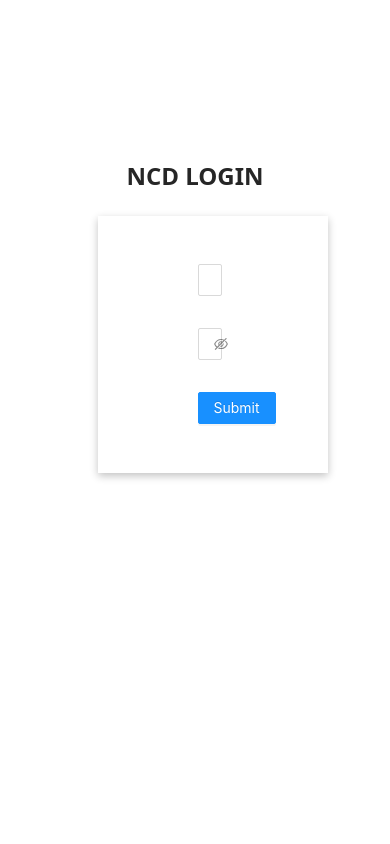
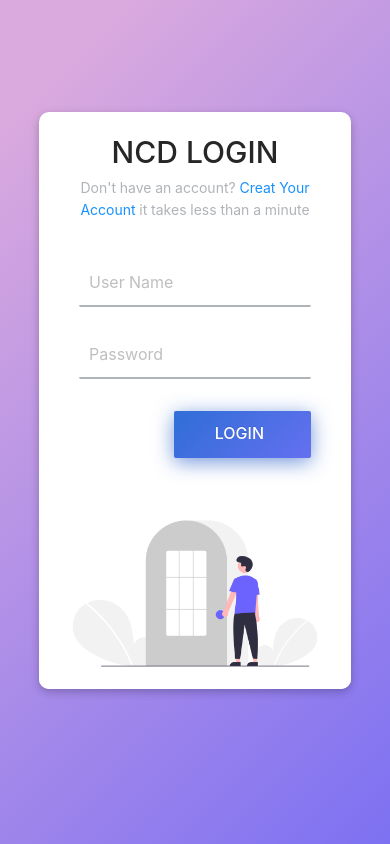
Before and after one commit to ajay2vj/antAdminPanel, a React (Create React App) app: page /login in a window 390 px wide. Built offline with nearby package versions, Linux system fonts and the light colour scheme.

Commit message:
login page design, logout added

```diff
--- a/package.json
+++ b/package.json
@@ -9,12 +9,14 @@
     "@testing-library/user-event": "^13.5.0",
     "antd": "^4.20.2",
     "axios": "^0.27.2",
+    "moment": "^2.29.3",
     "react": "^18.1.0",
     "react-dom": "^18.1.0",
     "react-query": "^3.38.1",
-    "react-router-dom": "^6.3.0",
+    "react-router-dom": "5.3.0",
     "react-scripts": "5.0.1",
     "react-toastify": "^9.0.1",
+    "styled-components": "^5.3.5",
     "web-vitals": "^2.1.4"
   },
   "scripts": {
--- a/src/App.js
+++ b/src/App.js
@@ -1,30 +1,41 @@
-import { Col, Row } from 'antd';
+// import { Col, Row } from 'antd';
 import Login from './components/login';
 import useToken from './hooks/useToken';
-import { BrowserRouter as Router, Routes, Route} from "react-router-dom";
+import { BrowserRouter as Router, Switch, Route, Redirect } from "react-router-dom";
 import Home from './pages';
 function App() {
   const { token, setToken } = useToken();
 
-  if(!token) {
-    return <Row className='py-40'>
-      <Col span={24} className='text-center pb-6'>
-        <span className='text-2xl text-center font-sans font-semibold'>
-          NCD LOGIN
-        </span>
-      </Col>
-      <Col span={12} offset={6}>
-        <Login setToken={setToken}/>
-      </Col>
-  </Row>
-  }
+  // if(!token) {
+  //   return <Row className='py-40'>
+  //     <Col span={24} className='text-center pb-6'>
+  //       <span className='text-2xl text-center font-sans font-semibold'>
+  //         NCD LOGIN
+  //       </span>
+  //     </Col>
+  //     <Col span={12} offset={6}>
+  //       <Login setToken={setToken}/>
+  //     </Col>
+  // </Row>
+  // }
+  const routeToRedirect = !token ? '/login' : '/admin';
+
   return (
     <>
-      <Home />
       <Router>
-        <Routes>
-          <Route path="/admin" element={<Home />} />
-        </Routes>
+        <Switch>
+          <Route path="/admin" component={Home} />
+          <Route path="/login" render={(props) =>
+            <div className='py-28'>
+              <Login {...props} setToken={setToken}/>
+            </div>
+          } />
+        </Switch>
+        <Redirect
+          to={
+            routeToRedirect
+          }
+        />
       </Router>
     </>
 
--- /dev/null
+++ b/src/components/Loader/index.js
@@ -0,0 +1,101 @@
+import React from 'react';
+import styled from 'styled-components';
+
+export default function Loader(props) {
+  return (
+    <Container {...props} className={`flex items-center justify-center ${props.className}`}>
+      <div className="loader"></div>
+    </Container>
+  );
+}
+export function LoaderSmall(props) {
+  return (
+    <Container {...props} className={`flex items-center justify-center ${props.className}`}>
+      <div className="loaderSmall"></div>
+    </Container>
+  );
+}
+
+export function LoaderFull() {
+  return (
+    <Container
+      className="flex items-center justify-center"
+      style={{ minHeight: '80vh' }}
+    >
+      <div className="loader"></div>
+    </Container>
+  );
+}
+
+export function LoaderBtn() {
+  return (
+    <ButtonContainer className="flex items-center justify-center">
+      <div className="loader"></div>
+    </ButtonContainer>
+  );
+}
+
+export function LoaderBtnSecondary() {
+  return (
+    <ButtonSecondary className="flex items-center justify-center">
+      <div className="loader"></div>
+    </ButtonSecondary>
+  );
+}
+
+const Container = styled.div`
+  .loader {
+    border: 3px solid #555;
+    border-radius: 50%;
+    border-top: 3px solid transparent;
+    width: 35px;
+    height: 35px;
+    -webkit-animation: spin 1.2s linear infinite;
+    animation: spin 1.2s linear infinite;
+  }
+  .loaderSmall {
+    border: 3px solid #555;
+    border-radius: 50%;
+    border-top: 3px solid transparent;
+    width: 20px;
+    height: 20px;
+    -webkit-animation: spin 1.2s linear infinite;
+    animation: spin 1.2s linear infinite;
+  }
+
+  @-webkit-keyframes spin {
+    0% {
+      -webkit-transform: rotate(0deg);
+    }
+    100% {
+      -webkit-transform: rotate(360deg);
+    }
+  }
+
+  @keyframes spin {
+    0% {
+      transform: rotate(0deg);
+    }
+    100% {
+      transform: rotate(360deg);
+    }
+  }
+`;
+
+const ButtonContainer = styled(Container)`
+  .loader {
+    width: 20px;
+    height: 20px;
+    border: 2px solid #fff;
+    border-top: 2px solid transparent;
+  }
+`;
+
+const ButtonSecondary = styled(Container)`
+  .loader {
+    width: 20px;
+    height: 20px;
+    border: 2px solid #A3A8C2;
+    border-top: 2px solid transparent;
+  }
+`;
--- a/src/components/login/index.js
+++ b/src/components/login/index.js
@@ -1,15 +1,10 @@
 import React, { useState } from 'react';
-import { Form, Input, Button } from 'antd';
+import { Input, Button } from 'antd';
 import PropTypes from 'prop-types';
 import './login.css'
-// import { useNavigate } from 'react-router-dom';
+import loginImg from '../../assets/img/login.png'
 
 export default function Login({ setToken }) {
-  // const history = useNavigate();
-
-  const onFinishFailed = (errorInfo) => {
-    // console.log('Failed:', errorInfo);
-  };
   const [username, setUserName] = useState();
   const [password, setPassword] = useState();
 
@@ -30,10 +25,47 @@ export default function Login({ setToken }) {
       password
     });
     setToken(token);
+    window.location.reload();
   }
 
   return (
-    <Form
+    <div>
+      <div className="box-form">
+
+        <div className="right">
+          <h2>NCD Login</h2>
+          <p>Don't have an account? <span>Creat Your Account</span> it takes less than a minute</p>
+          <div className="inputs">
+            <Input
+              type="text"
+              placeholder="User Name"
+              autoComplete='off'
+              onChange={e => setUserName(e.target.value)}
+            />
+            <br />
+            <Input
+              type="password"
+              placeholder="Password"
+              autoComplete='off'
+              onChange={e => setPassword(e.target.value)}
+            />
+          </div>
+          <div className='flex justify-end'>
+            <Button
+              type="primary"
+              htmlType="submit"
+              onClick={(e)=>handleSubmit(e)}
+            >
+              Login
+            </Button>
+          </div>
+        </div>
+        <div className="left">
+          <img src={loginImg} alt='login'/>
+        </div>
+      </div>
+
+    {/* <Form
       name="basic"
       labelCol={{ span: 8 }}
       wrapperCol={{ span: 16 }}
@@ -63,7 +95,8 @@ export default function Login({ setToken }) {
           Submit
         </Button>
       </Form.Item>
-    </Form>
+    </Form> */}
+    </div>
   );
 };
 Login.propTypes = {
--- a/src/components/login/login.css
+++ b/src/components/login/login.css
@@ -1,4 +1,117 @@
-.ant-form {
-  padding: 48px 130px 25px 100px;
+body {
+  background-image: linear-gradient(135deg, #daa9de 10%, #7d71f2 100%);
+}
+.box-form {
+  margin: 0 auto;
+  width: 80%;
+  background: #FFFFFF;
+  border-radius: 10px;
+  overflow: hidden;
+  display: flex;
+  flex: 1 1 100%;
+  align-items: stretch;
+  justify-content: space-between;
   box-shadow: rgba(0, 0, 0, 0.24) 0px 3px 8px;
 }
+@media (max-width: 980px) {
+  .box-form {
+    flex-flow: wrap;
+    text-align: center;
+    align-content: center;
+    align-items: center;
+  }
+}
+.box-form div {
+  height: auto;
+}
+.left img{
+  width: 555px;
+}
+
+.box-form .left .overlay {
+  padding: 30px;
+  width: 100%;
+  height: 100%;
+  background: #5961f9ad;
+  overflow: hidden;
+  box-sizing: border-box;
+}
+.box-form .left .overlay h1 {
+  font-size: 10vmax;
+  line-height: 1;
+  font-weight: 900;
+  margin-top: 40px;
+  margin-bottom: 20px;
+}
+.box-form .left .overlay span p {
+  margin-top: 30px;
+  font-weight: 900;
+}
+.box-form .left .overlay span a {
+  background: #3b5998;
+  color: #FFFFFF;
+  margin-top: 10px;
+  padding: 14px 50px;
+  border-radius: 100px;
+  display: inline-block;
+  box-shadow: 0 3px 6px 1px #042d4657;
+}
+.box-form .left .overlay span a:last-child {
+  background: #1dcaff;
+  margin-left: 30px;
+}
+.box-form .right {
+  padding: 40px;
+  overflow: hidden;
+}
+@media (max-width: 980px) {
+  .box-form .right {
+    width: 100%;
+  }
+}
+.box-form .right h2 {
+  font-size: 30px;
+  line-height: 0;
+  text-transform: uppercase;
+  padding-bottom: 10px;
+}
+.box-form .right p {
+  font-size: 14px;
+  color: #B0B3B9;
+}
+.box-form .right .inputs {
+  overflow: hidden;
+}
+.box-form .right input {
+  width: 100%;
+  padding: 10px;
+  margin-top: 25px;
+  font-size: 16px;
+  border: none;
+  outline: none;
+  border-bottom: 2px solid #B0B3B9;
+}
+.box-form .right button {
+  color: #fff;
+  text-transform: uppercase;
+  font-size: 16px;
+  font-weight: 500;
+  padding: 10px 47px 37px 41px;
+  margin: 32px 0px 0px 0px;
+  display: inline-block;
+  border: 0;
+  outline: 0;
+  box-shadow: 0px 4px 20px 0px #285dc6a6;
+  background-image: linear-gradient(135deg, #346ed9 10%, #6570f0 100%);
+}
+p span {
+  color: #1890ff;
+  text-decoration: none;
+  background-color: transparent;
+  outline: none;
+  cursor: pointer;
+  transition: color .3s;
+}
+.input input.ant-input {
+  background: #FFF !important;
+}
--- a/src/components/sidebar/style.css
+++ b/src/components/sidebar/style.css
@@ -17,6 +17,6 @@ span.anticon.anticon-menu-unfold {
   color: #fff;
   margin: 16px 0px;
 }
-.ant-layout.ant-layout-has-sider {
-  height: auto;
+.site-layout .site-layout-background {
+  background: none;
 }
--- /dev/null
+++ b/src/pages/cases/index.js
@@ -0,0 +1,75 @@
+import React, { useState } from 'react';
+import { Table } from 'antd';
+import axios from 'axios';
+import { useQuery } from 'react-query'
+import moment from 'moment';
+// import { ArrowLeftOutlined } from '@ant-design/icons';
+// import AddUser from './add_user';
+import Loader from '../../components/Loader';
+const columns = [
+  {
+    title: 'Patient Name',
+    dataIndex: 'patient_name',
+  },
+  {
+    title: 'Created At',
+    dataIndex: 'created_At',
+  }
+];
+
+// rowSelection object indicates the need for row selection
+const rowSelection = {
+  onChange: (selectedRowKeys, selectedRows) => {
+    // console.log(`selectedRowKeys: ${selectedRowKeys}`, 'selectedRows: ', selectedRows);
+  },
+  getCheckboxProps: (record) => ({
+    disabled: record.email === 'Disabled User',
+    // Column configuration not to be checked
+    email: record.email,
+  }),
+};
+
+
+export default function Cases() {
+  const [selectionType, ] = useState('checkbox');
+  // const [userAdd, setUseradd] = useState(false);
+
+  const fetchCaseList = async () => {
+    const res = await axios({
+      url: 'https://data2204n.herokuapp.com/case/getCaseAll',
+      method: 'GET',
+      headers: {
+        'Access-Control-Allow-Origin': '*',
+        'Access-Control-Allow-Methods': 'GET, DELETE, HEAD, OPTIONS',
+        'Access-Control-Allow-Credentials': true
+      },
+    })
+    return res;
+  }
+
+  const dataFetch = useQuery('userList', fetchCaseList)
+  const timeFormat = 'MM/DD/YYYY HH:mm:ss';
+  const dataTransform = dataFetch?.data?.data?.Result?.map((item)=>({
+    patient_name: item?.patient_name,
+    created_At: moment(item?.created_At).format(timeFormat),
+    key: item?._id
+  }))
+  return (
+    <div>
+      {dataFetch.isLoading ? (
+        <div className="w-full py-20 flex justify-center items-center">
+          <Loader />
+        </div>
+        ) : (
+          <Table
+            rowSelection={{
+              type: selectionType,
+              ...rowSelection,
+            }}
+            columns={columns}
+            dataSource={dataTransform}
+          />
+      )}
+    </div>
+  );
+};
--- a/src/pages/index.js
+++ b/src/pages/index.js
@@ -1,5 +1,6 @@
 import { useState } from 'react';
 import Sidebar from '../components/sidebar';
+import Cases from './cases';
 import Users from './users';
 
 function Home() {
@@ -9,16 +10,26 @@ function Home() {
       content={
         <>
           {key === '1' &&(
-            <Users />
-          )}
-          {key === '2'&&(
             <>
               <h1 className="text-3xl font-bold">
                 Coming soon!
               </h1>
             </>
           )}
+          {key === '2'&&(
+            <Users />
+          )}
           {key === '3' &&(
+            <>
+              <h1 className="text-3xl font-bold">
+                Coming soon!
+              </h1>
+            </>
+          )}
+          {key === '4' &&(
+            <Cases />
+          )}
+          {key === '5' &&(
             <>
               <h1 className="text-3xl font-bold">
                 Coming soon!
--- a/src/pages/users/add_user.js
+++ b/src/pages/users/add_user.js
@@ -14,7 +14,7 @@ const layout = {
 };
 
 
-const AddUser = () => {
+export default function AddUser({setVisible}) {
   const [form] = Form.useForm();
   const [user_name, setUsername] = useState();
   const [user_email, setUserEmail] = useState();
@@ -46,6 +46,7 @@ const AddUser = () => {
         // console.log(error)
      }finally{
         toast("User created successfully, password will be sent to mail!");
+        // setVisible(false)
         // history.goBack();
      }
   }
@@ -108,5 +109,3 @@ const AddUser = () => {
     </Row>
   );
 };
-
-export default AddUser;
--- a/src/pages/users/index.js
+++ b/src/pages/users/index.js
@@ -7,6 +7,7 @@ import {
 } from '@ant-design/icons';
 import './style.css'
 import AddUser from './add_user';
+import Loader from '../../components/Loader';
 const columns = [
   {
     title: 'User Name',
@@ -60,7 +61,7 @@ const rowSelection = {
 };
 
 
-const Users = () => {
+export default function Users() {
   const [selectionType, ] = useState('checkbox');
   const [userAdd, setUseradd] = useState(false);
 
@@ -94,7 +95,7 @@ const Users = () => {
           />
           <span style={{fontSize: '16px'}}>Back to list</span>
         </div>
-        <AddUser />
+        <AddUser setVisible={setUseradd}/>
       </>
       ) : (
       <>
@@ -106,6 +107,11 @@ const Users = () => {
           Add
         </Button>
         <Divider />
+        {dataFetch.isLoading ? (
+        <div className="w-full py-20 flex justify-center items-center">
+          <Loader />
+        </div>
+        ) : (
           <Table
             rowSelection={{
               type: selectionType,
@@ -114,11 +120,11 @@ const Users = () => {
             columns={columns}
             dataSource={dataTransform}
           />
+        )}
+
       </>
       )}
 
     </div>
   );
 };
-
-export default Users;
```
Also changed, not shown: src/components/sidebar/index.js (+28 -7 lines), src/assets/img/login.png (added). Lines whose indentation alone changed are shown as unchanged.
